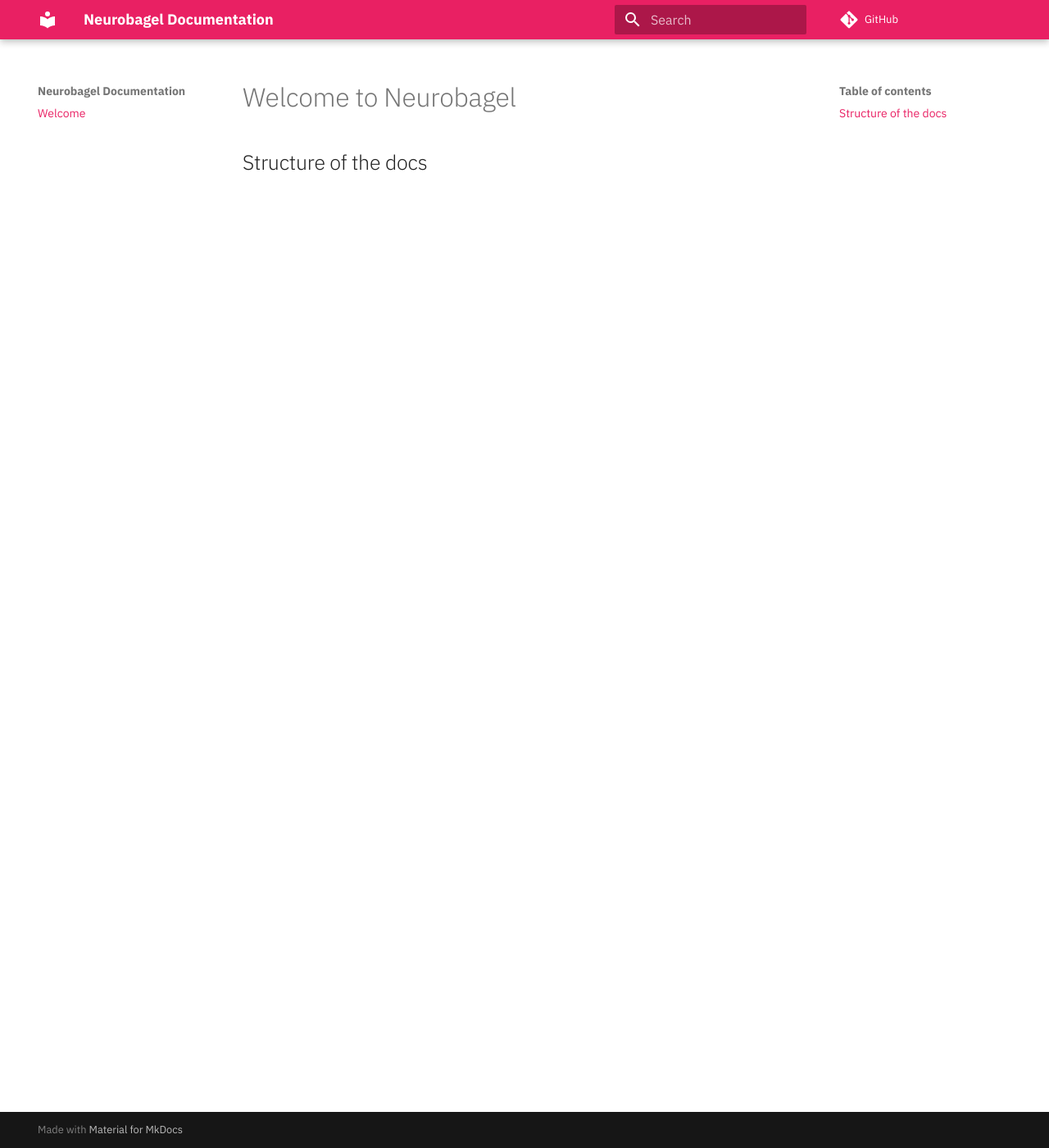
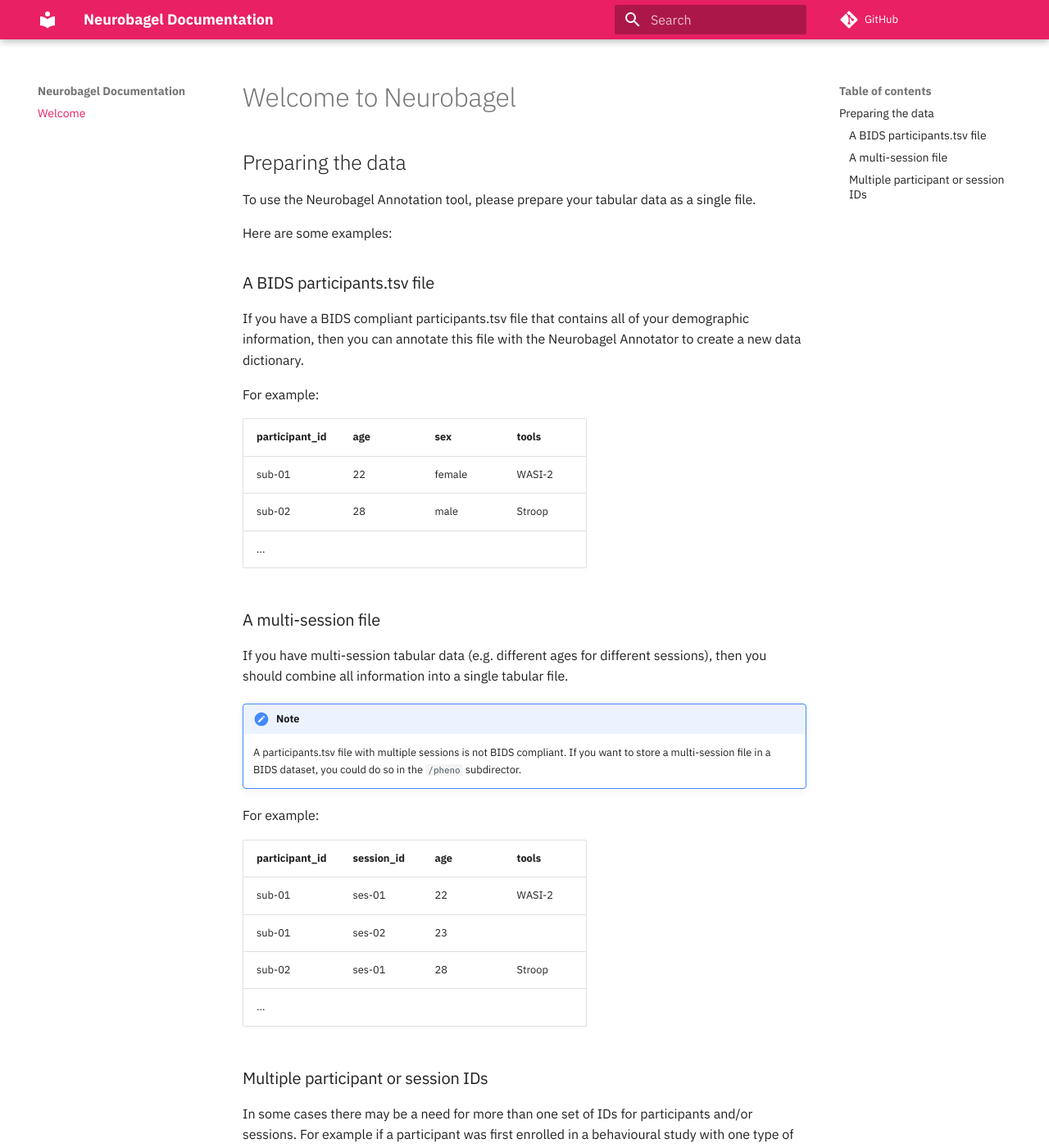
Before and after one commit to neurobagel/develop, an MkDocs documentation site: the page built from docs/docs/index.md, in a window 1280 px wide and 1400 px high. Shown: the whole window at 82% size. Built offline with MkDocs 1.6.1 and Material for MkDocs 9.7.7, drawn with Linux system fonts in a browser that asks for light colours; comment, search, counter and statistics services are not loaded; some of the changed text lies outside the part shown.

Commit message:
Add explanations for data preparation

```diff
--- a/docs/docs/index.md
+++ b/docs/docs/index.md
@@ -1,3 +1,73 @@
 # Welcome to Neurobagel
 
-## Structure of the docs
+## Preparing the data
+
+To use the Neurobagel Annotation tool,
+please prepare your tabular data as a single file.
+
+Here are some examples:
+
+### A BIDS participants.tsv file
+
+If you have a BIDS compliant participants.tsv file that contains
+all of your demographic information,
+then you can annotate this file with the Neurobagel Annotator
+to create a new data dictionary.
+
+For example:
+
+| participant_id | age | sex    | tools  |
+| -------------- | --- | ------ | ------ |
+| sub-01         | 22  | female | WASI-2 |
+| sub-02         | 28  | male   | Stroop |
+| ...            |     |        |        |
+
+
+### A multi-session file
+If you have multi-session tabular data (e.g. different ages for different sessions),
+then you should combine all information into a single tabular file.
+
+!!! note
+
+    A participants.tsv file with multiple sessions is not BIDS compliant.
+    If you want to store a multi-session file in a BIDS dataset,
+    you could do so in the `/pheno` subdirector.
+
+
+For example:
+
+
+| participant_id | session_id | age | tools  |
+| -------------- | ---------- | --- | ------ |
+| sub-01         | ses-01     | 22  | WASI-2 |
+| sub-01         | ses-02     | 23  |        |
+| sub-02         | ses-01     | 28  | Stroop |
+| ...            |            |     |        |
+
+### Multiple participant or session IDs
+In some cases there may be a need for more than one set of IDs
+for participants and/or sessions.
+For example if a participant was first enrolled in a behavioural study
+with one type of IDs
+and later joined an imaging study with different IDs.
+In such a case, you should include both participant IDs in the tabular file.
+The only requirement is that the combination of IDs has to be unique.
+
+For example, this would **not be allowed**:
+
+| participant_id | alternative_participant_id | ... |
+| -------------- | -------------------------- | --- |
+| sub-01         | SID-1234                   |     |
+| sub-01         | SID-2222                   |     |
+| sub-02         | SID-1234                   |     |
+
+The same rules apply to session IDs.
+
+For example:
+
+| participant_id | alt_participant_id | session_id | alt_session_id | age | ... |
+| -------------- | ------------------ | ---------- | -------------- | --- | --- |
+| sub-01         | SID-1234           | ses-01     | visit-1        | 22  |     |
+| sub-01         | SID-1234           | ses-02     | visit-2        | 23  |     |
+| sub-02         | SID-2222           | ses-01     | visit-1        | 28  |     |
+| ...            |                    |            |                |     |     |
```
